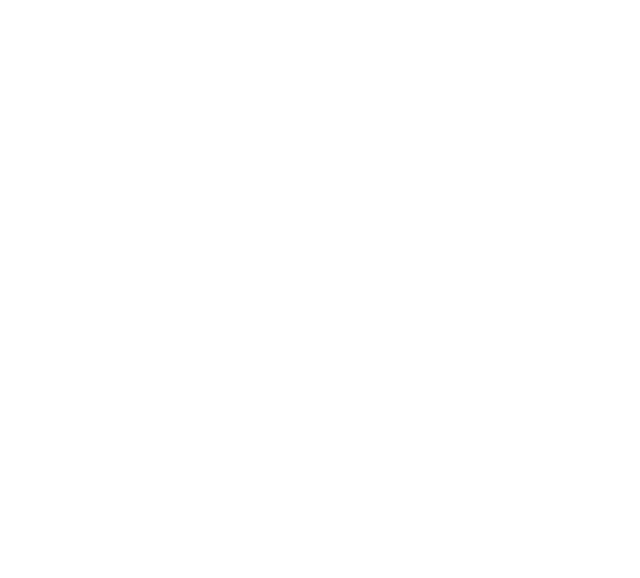
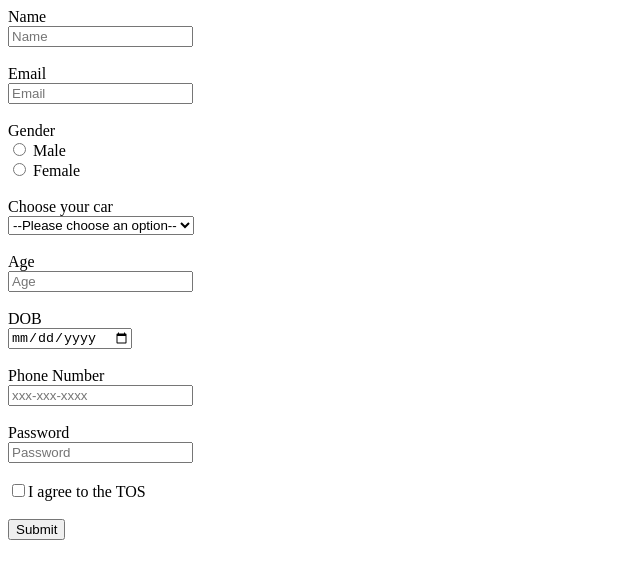
Before and after one commit to acciojob/signup-form-car-Mrityunjay3, a website: page main.html in a window 1280 px wide. Shown: the whole page, without its empty margins (0-640 px from the left). Drawn offline with Linux system fonts and the light colour scheme.

Commit message:
created a submission

```diff
--- a/main.html
+++ b/main.html
@@ -8,6 +8,37 @@
 
 <body>
 	<!-- the entire body must be written by student -->
+	<form  method = "get">
+		<label for = "name">Name</label><br>
+		<input type = "text" placeholder = "Name" id = "name" required><br><br>
+		<label for = "email">Email</label><br>
+		<input type = "email" placeholder = "Email" id = "email" required><br><br>
+		<label for = "gender">Gender</label><br>
+		<input type = "radio" id = "gender_m" name = "gender" required>
+		<label for = "gender_m">Male</label> <br>
+		<input type = "radio" id = "gender_f" name = "gender" required>
+		<label for = "gender_f">Female</label><br><br>
+		<label for = "cars" >Choose your car</label><br>
+		<select name = "Car Brands" id = "cars" required >
+			<option value = "--Please choose an option--">--Please choose an option--</option>
+			<option value = "BMW">BMW</option>
+			<option value = "Audi">Audi</option>
+			<option value = "Mercedez">Mercedez</option>
+		</select><br><br>
+		<label for = "age">Age</label><br>
+		<input type = "Number" id = "age" required placeholder = "Age"><br><br>
+		<label for = "dob">DOB</label><br>
+		<input type = "date" id = "dob" required><br><br>
+		<label for = "tel">Phone Number</label><br>
+		<input type = "tel" id = "tel" placeholder = "xxx-xxx-xxxx"><br><br>
+		<label for = "age">Password</label><br>
+		<input type = "password" id = "password" required placeholder = "Password"><br><br>
+		<input type = "checkbox" id = "tos" required><label for = "age">I agree to the TOS</label><br><br>
+		<input type = "submit">
+	</form>
+
+
+	</form>
     <script type="text/javascript" src="./script.js">
 </script>
 
```
